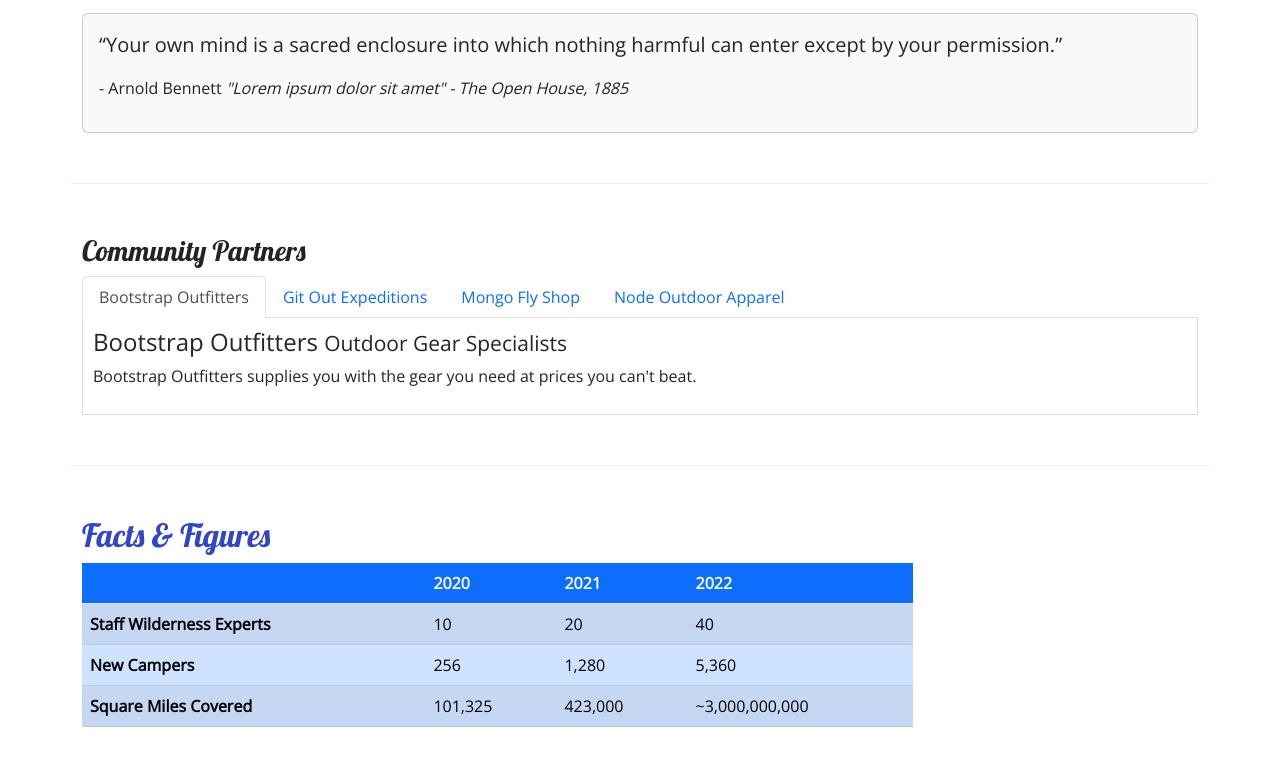
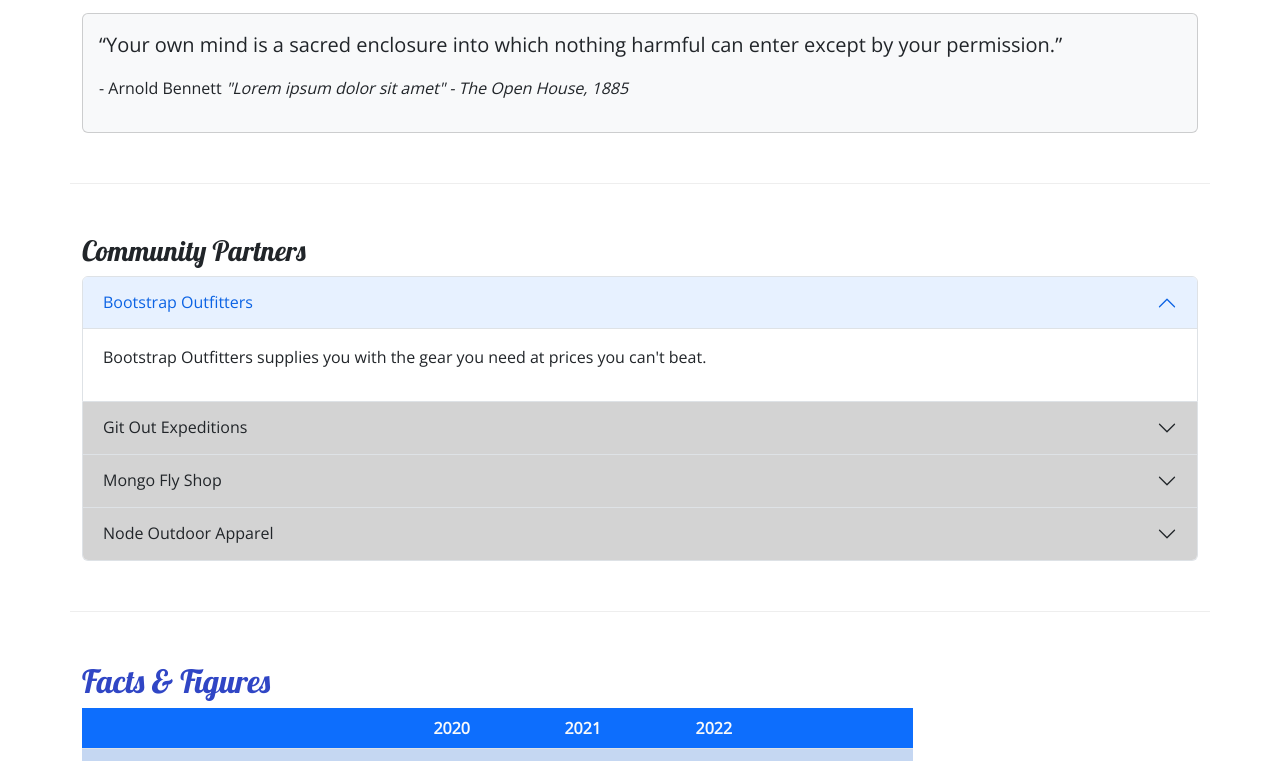
Before and after one commit to Shom-nath/Nucampsite, a plain HTML site: page aboutus.html in a window 1280 px wide. Shown: the part 610-1371 px from the top of the page. Drawn offline with nearby package versions, Linux system fonts and the light colour scheme.

Commit message:
Accordion

```diff
--- a/CSS/styles.css
+++ b/CSS/styles.css
@@ -33,8 +33,11 @@ h2 {
     background-color:#901CAD;
  }
 
- .tab-content {
+ /* .tab-content {
     border: 1px solid #DDD;
     border-top: none;
     padding: 10px;
+ } */
+ .accordion-button {
+    background-color: #d3d3d3;
  }
--- a/aboutus.html
+++ b/aboutus.html
@@ -104,20 +104,72 @@
         <section class="row row-content">
             <div class="col">
                 <h3>Community Partners</h3>
-                <ul class="nav nav-tabs">
+                <!-- <ul class="nav nav-tabs">
                     <li class="nav-item"><a class="nav-link active" href="#bootstrap" role="tab" data-bs-toggle="tab">Bootstrap Outfitters</a></li>
                     <li class="nav-item"><a class="nav-link" href="#git" role="tab" data-bs-toggle="tab">Git Out Expeditions</a></li>
                     <li class="nav-item"><a class="nav-link" href="#mongo" role="tab" data-bs-toggle="tab">Mongo Fly Shop</a></li>
                     <li class="nav-item"><a class="nav-link" href="#node" role="tab" data-bs-toggle="tab">Node Outdoor Apparel</a></li>
-                </ul>
+                </ul> -->
 
-                <div class="tab-content">
-                    <div role="tabpanel" class="tab-pane fade show active" id="bootstrap">
+                <!-- <div class="tab-content"> -->
+                <div class="accordion" id="accordionExample">
+                    <!-- <div role="tabpanel" class="tab-pane fade show active" id="bootstrap">
                         <h4>Bootstrap Outfitters <small>Outdoor Gear Specialists</small></h4>
                         <p class="d-none d-sm-block">Bootstrap Outfitters supplies you with the gear you need at prices you can't beat.</p>
+                    </div> -->
+                    <div class="accordion-item">
+                        <h4 class="accordion-header">
+                            <button class="accordion-button" type="button" data-bs-toggle="collapse" data-bs-target="#bootstrap">
+                                Bootstrap Outfitters
+                            </button>
+                        </h4>
+                        <div id="bootstrap" class="accordion-collapse collapse show" data-bs-parent="#accordionExample">
+                            <div class="accordion-body d-none d-sm-block">
+                                <p>Bootstrap Outfitters supplies you with the gear you need at prices you can't beat.</p>
+                            </div>
+                        </div>
+                    </div>
+                    <div class="accordion-item">
+                        <h4 class="accordion-header">
+                            <button class="accordion-button collapsed" type="button" data-bs-toggle="collapse" data-bs-target="#git">
+                                Git Out Expeditions
+                            </button>
+                        </h4>
+                        <div id="git" class="accordion-collapse collapse" data-bs-parent="#accordionExample">
+                            <div class="accordion-body d-none d-sm-block">
+                                <p>Join Git Out Expeditions to explore new horizons with a group of other adventurers!</p>
+                            </div>
+                        </div>
+                    </div>
+                    <div class="accordion-item">
+                        <h4 class="accordion-header">
+                            <button class="accordion-button collapsed" type="button" data-bs-toggle="collapse" data-bs-target="#mongo">
+                                Mongo Fly Shop
+                            </button>
+                        </h4>
+                        <div id="mongo" class="accordion-collapse collapse" data-bs-parent="#accordionExample">
+                            <div class="accordion-body d-none d-sm-block">
+                                <p>Need a new fishing pole, a tacklebox, or flies of all kinds? Stop by Mongo Fly Shop.
+                                </p>
+                            </div>
+                        </div>
+                    </div>
+                    <div class="accordion-item">
+                        <h4 class="accordion-header">
+                            <button class="accordion-button collapsed" type="button" data-bs-toggle="collapse" data-bs-target="#node">
+                                Node Outdoor Apparel
+                            </button>
+                        </h4>
+                        <div id="node" class="accordion-collapse collapse" data-bs-parent="#accordionExample">
+                            <div class="accordion-body d-none d-sm-block">
+                                <p>From polar fleeces to swimsuits, hiking boots to waders, a visit to Node will be sure to get you covered.
+                                </p>
+                            </div>
+                        </div>
                     </div>
 
-                    <div role="tabpanel" class="tab-pane fade" id="git">
+
+                    <!-- <div role="tabpanel" class="tab-pane fade" id="git">
                         <h4>Git Out Expeditions <small>Group Adventure Expeditions</small></h4>
                         <p class="d-none d-sm-block">Join Git Out Expeditions to explore new horizons with a group of other adventurers!</p>
                     </div>
@@ -130,7 +182,7 @@
                     <div role="tabpanel" class="tab-pane fade" id="node">
                         <h4>Node Outdoor Apparel <small>Outdoor Clothes & Shoes</small></h4>
                         <p class="d-none d-sm-block">From polar fleeces to swimsuits, hiking boots to waders, a visit to Node will be sure to get you covered.</p>
-                    </div>
+                    </div> -->
                 </div>
             </div>
         </section>
```
